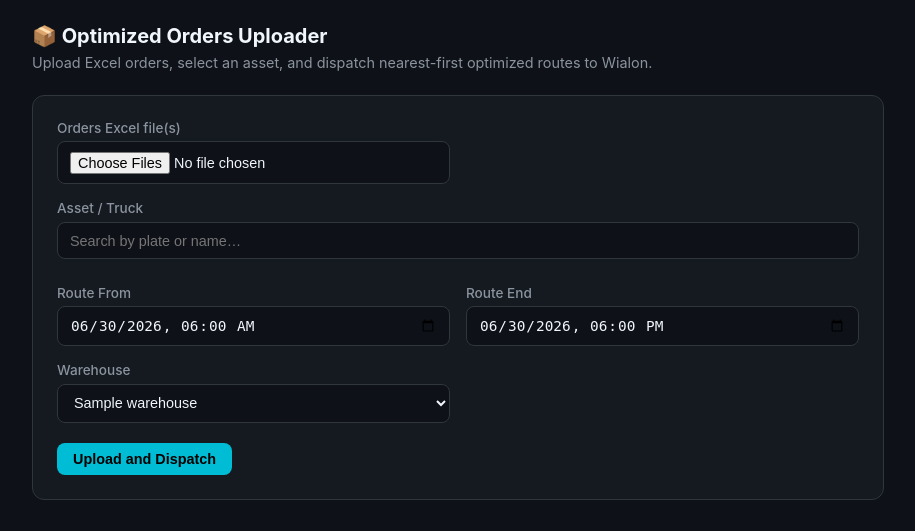
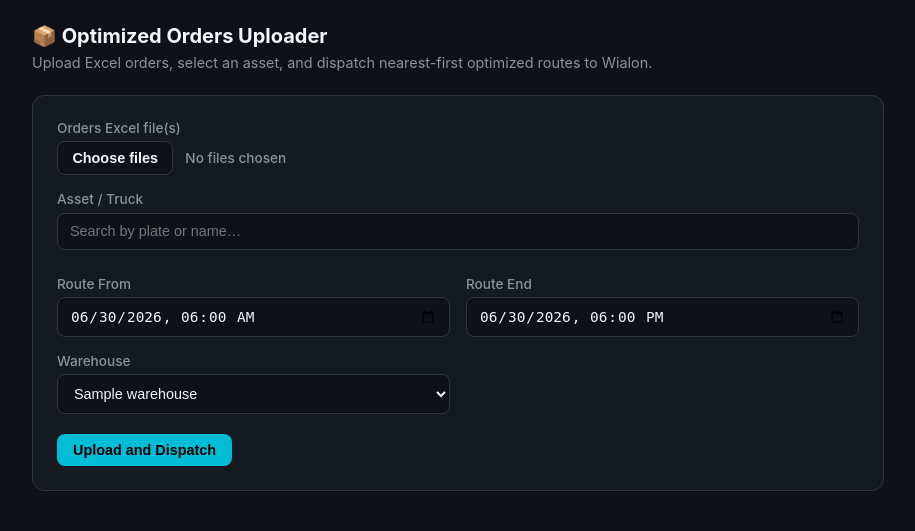
Before and after one commit to PaulMawa707/Menengai-Orders-Logistics, a Flask app: template templates/dashboard.html in a window 1280 px wide. Shown: the part 69-600 px from the top of the page, without its empty margins (182-1097 px from the left). Run offline with Flask 3, Linux system fonts and the light colour scheme; the template is opened without the code that fills it: most values are stand-ins (such as "Sample title", 1, 10 or a date in 2020); parts of the project's set-up code (start-up, migrations or seed data) failed here and were passed over.

Commit message:
Update assets catalog and add removable order file chips.
Switch to Menengai_Ids.xlsx (230 trucks) and let users remove wrongly uploaded Excel files before dispatch.

Co-authored-by: Cursor <cursoragent@cursor.com>

```diff
--- a/services/assets.py
+++ b/services/assets.py
@@ -1,4 +1,4 @@
-"""Load and query Menengai asset catalog from Menengai Ids.xlsx."""
+"""Load and query Menengai asset catalog from Menengai_Ids.xlsx."""
 
 from functools import lru_cache
 
@@ -7,7 +7,7 @@ import pandas as pd
 from config import BASE_DIR
 from wialon_core import normalize_plate
 
-ASSETS_FILE = BASE_DIR / "Menengai Ids.xlsx"
+ASSETS_FILE = BASE_DIR / "Menengai_Ids.xlsx"
 
 
 def _name_column(df: pd.DataFrame) -> str:
--- a/static/css/dashboard.css
+++ b/static/css/dashboard.css
@@ -107,6 +107,91 @@ body.has-bg > * {
 
 .field-full { grid-column: 1 / -1; }
 .field-hint { font-size: 0.8rem; color: var(--muted); margin-top: 0.25rem; }
+
+.file-upload-wrap {
+  display: flex;
+  align-items: center;
+  gap: 0.75rem;
+  flex-wrap: wrap;
+}
+
+.file-input-hidden {
+  position: absolute;
+  width: 1px;
+  height: 1px;
+  padding: 0;
+  margin: -1px;
+  overflow: hidden;
+  clip: rect(0, 0, 0, 0);
+  border: 0;
+}
+
+.btn-file-choose {
+  border-radius: 8px;
+  padding: 0.5rem 0.9rem;
+  font-size: 0.9rem;
+  font-weight: 600;
+  cursor: pointer;
+  background: var(--bg);
+  color: var(--text);
+  border: 1px solid var(--border);
+}
+
+.btn-file-choose:hover {
+  border-color: var(--brand);
+  color: var(--brand);
+}
+
+.file-upload-hint {
+  font-size: 0.85rem;
+  color: var(--muted);
+}
+
+.file-chip-list {
+  list-style: none;
+  margin: 0.65rem 0 0;
+  padding: 0;
+  display: flex;
+  flex-direction: column;
+  gap: 0.4rem;
+}
+
+.file-chip-list.hidden { display: none; }
+
+.file-chip {
+  display: flex;
+  align-items: center;
+  justify-content: space-between;
+  gap: 0.75rem;
+  padding: 0.45rem 0.65rem;
+  background: var(--bg);
+  border: 1px solid var(--border);
+  border-radius: 8px;
+  font-size: 0.85rem;
+}
+
+.file-chip-name {
+  overflow: hidden;
+  text-overflow: ellipsis;
+  white-space: nowrap;
+}
+
+.file-chip-remove {
+  flex-shrink: 0;
+  width: 1.5rem;
+  height: 1.5rem;
+  border: none;
+  border-radius: 6px;
+  background: rgba(248, 81, 73, 0.15);
+  color: var(--err);
+  font-size: 1rem;
+  line-height: 1;
+  cursor: pointer;
+}
+
+.file-chip-remove:hover {
+  background: rgba(248, 81, 73, 0.3);
+}
 
 .asset-picker-wrap { position: relative; }
 
--- a/static/js/dashboard.js
+++ b/static/js/dashboard.js
@@ -55,6 +55,11 @@ async function submitDispatchForm(form, endpoint) {
   const alertEl = form.querySelector('.result-alert');
   const btn = form.querySelector('[type="submit"]');
   const assetId = document.getElementById('asset-item-id');
+  const ordersInput = document.getElementById('orders-input');
+  if (!ordersInput?.files?.length) {
+    showToast('Please upload at least one orders Excel file', false);
+    return;
+  }
   if (!assetId?.value) {
     showToast('Please select an asset', false);
     return;
@@ -92,12 +97,82 @@ async function submitDispatchForm(form, endpoint) {
   }
 }
 
-function initAssetPicker() {
+function initOrdersFileList() {
+  const input = document.getElementById('orders-input');
+  const chooseBtn = document.getElementById('orders-choose-btn');
+  const listEl = document.getElementById('orders-file-list');
+  const hintEl = document.getElementById('orders-hint');
+  if (!input || !chooseBtn || !listEl) return;
+
+  let managedFiles = [];
+  let onFilesChanged = null;
+
+  function syncInputFiles() {
+    const dt = new DataTransfer();
+    managedFiles.forEach((file) => dt.items.add(file));
+    input.files = dt.files;
+    if (hintEl) {
+      hintEl.textContent = managedFiles.length
+        ? `${managedFiles.length} file(s) selected`
+        : 'No files chosen';
+    }
+    listEl.classList.toggle('hidden', managedFiles.length === 0);
+    if (typeof onFilesChanged === 'function') {
+      onFilesChanged();
+    }
+  }
+
+  function renderList() {
+    listEl.innerHTML = '';
+    managedFiles.forEach((file, index) => {
+      const li = document.createElement('li');
+      li.className = 'file-chip';
+      li.innerHTML = `
+        <span class="file-chip-name" title="${file.name}">${file.name}</span>
+        <button type="button" class="file-chip-remove" aria-label="Remove ${file.name}">×</button>
+      `;
+      li.querySelector('.file-chip-remove').addEventListener('click', () => {
+        managedFiles.splice(index, 1);
+        syncInputFiles();
+        renderList();
+      });
+      listEl.appendChild(li);
+    });
+  }
+
+  function addFiles(fileList) {
+    const existing = new Set(managedFiles.map((f) => `${f.name}:${f.size}:${f.lastModified}`));
+    [...fileList].forEach((file) => {
+      const key = `${file.name}:${file.size}:${file.lastModified}`;
+      if (!existing.has(key)) {
+        managedFiles.push(file);
+        existing.add(key);
+      }
+    });
+    syncInputFiles();
+    renderList();
+  }
+
+  chooseBtn.addEventListener('click', () => input.click());
+  input.addEventListener('change', () => {
+    if (input.files?.length) addFiles(input.files);
+    input.value = '';
+  });
+
+  return {
+    getFiles: () => managedFiles,
+    onChange(callback) {
+      onFilesChanged = callback;
+    },
+  };
+}
+
+function initAssetPicker(ordersFileList) {
   const searchInput = document.getElementById('asset-search');
   const hiddenInput = document.getElementById('asset-item-id');
   const listEl = document.getElementById('asset-suggestions');
   const selectedLabel = document.getElementById('asset-selected-label');
-  const ordersInput = document.querySelector('input[name="orders"]');
+  const ordersInput = document.getElementById('orders-input');
   if (!searchInput || !hiddenInput || !listEl) return;
 
   let assets = [];
@@ -214,9 +289,10 @@ function initAssetPicker() {
   });
 
   async function suggestAssetFromOrders() {
-    if (!ordersInput?.files?.length) return;
+    const files = ordersFileList?.getFiles?.() || ordersInput?.files;
+    if (!files?.length) return;
     const fd = new FormData();
-    [...ordersInput.files].forEach((file) => fd.append('orders', file));
+    [...files].forEach((file) => fd.append('orders', file));
     try {
       const res = await fetch('/api/match-asset', {
         method: 'POST',
@@ -233,6 +309,7 @@ function initAssetPicker() {
     }
   }
 
+  ordersFileList?.onChange(suggestAssetFromOrders);
   ordersInput?.addEventListener('change', suggestAssetFromOrders);
 }
 
@@ -240,7 +317,8 @@ document.addEventListener('DOMContentLoaded', () => {
   tickClock();
   setInterval(tickClock, 1000);
   initDatetimeDefaults();
-  initAssetPicker();
+  const ordersFileList = initOrdersFileList();
+  initAssetPicker(ordersFileList);
 
   document.getElementById('optimized-form')?.addEventListener('submit', (e) => {
     e.preventDefault();
--- a/templates/dashboard.html
+++ b/templates/dashboard.html
@@ -33,9 +33,14 @@
 
       <form id="optimized-form" class="dispatch-form" enctype="multipart/form-data">
         <div class="form-grid">
-          <label class="field">
+          <label class="field field-full">
             <span>Orders Excel file(s)</span>
-            <input type="file" name="orders" accept=".xls,.xlsx" multiple required />
+            <div class="file-upload-wrap">
+              <input type="file" id="orders-input" name="orders" accept=".xls,.xlsx" multiple class="file-input-hidden" />
+              <button type="button" class="btn-file-choose" id="orders-choose-btn">Choose files</button>
+              <span class="file-upload-hint" id="orders-hint">No files chosen</span>
+            </div>
+            <ul id="orders-file-list" class="file-chip-list hidden" aria-live="polite"></ul>
           </label>
           <label class="field field-full asset-picker">
             <span>Asset / Truck</span>
```
Also changed, not shown: 2 other files.
